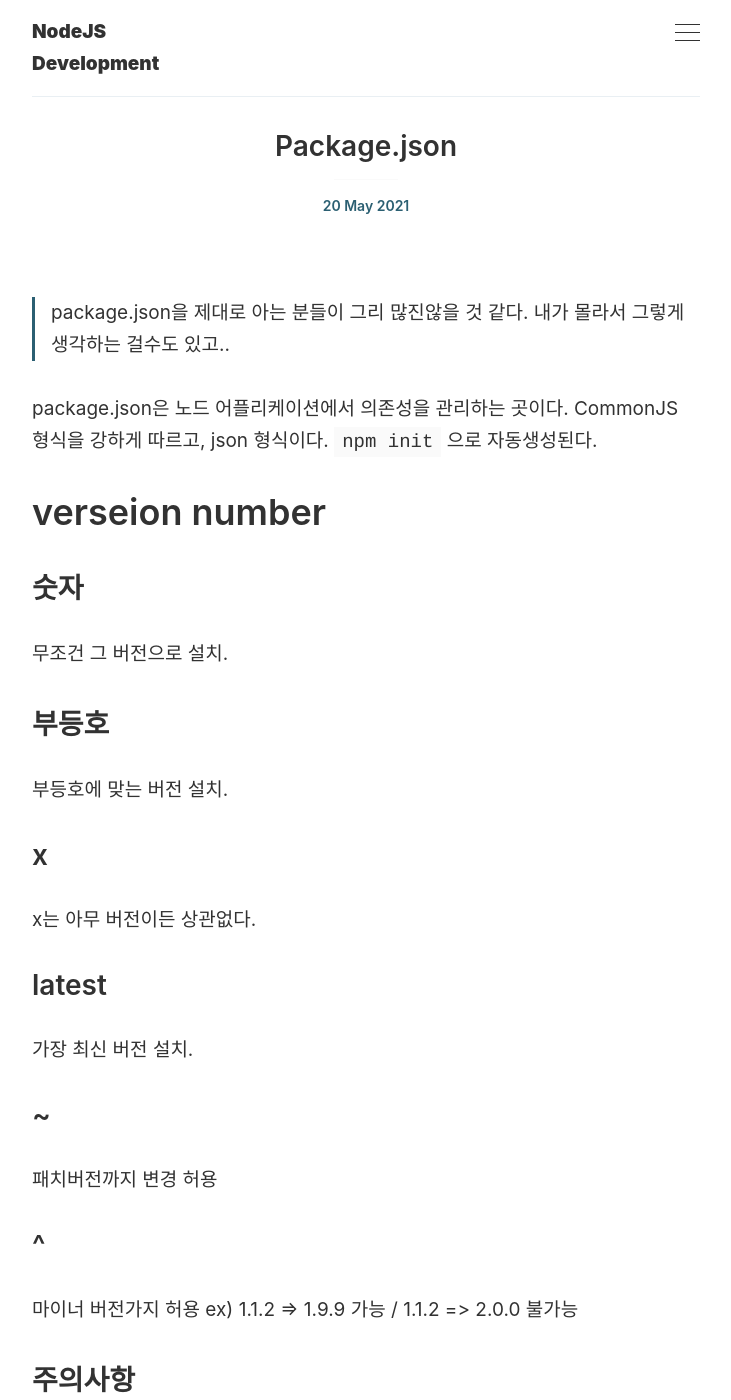
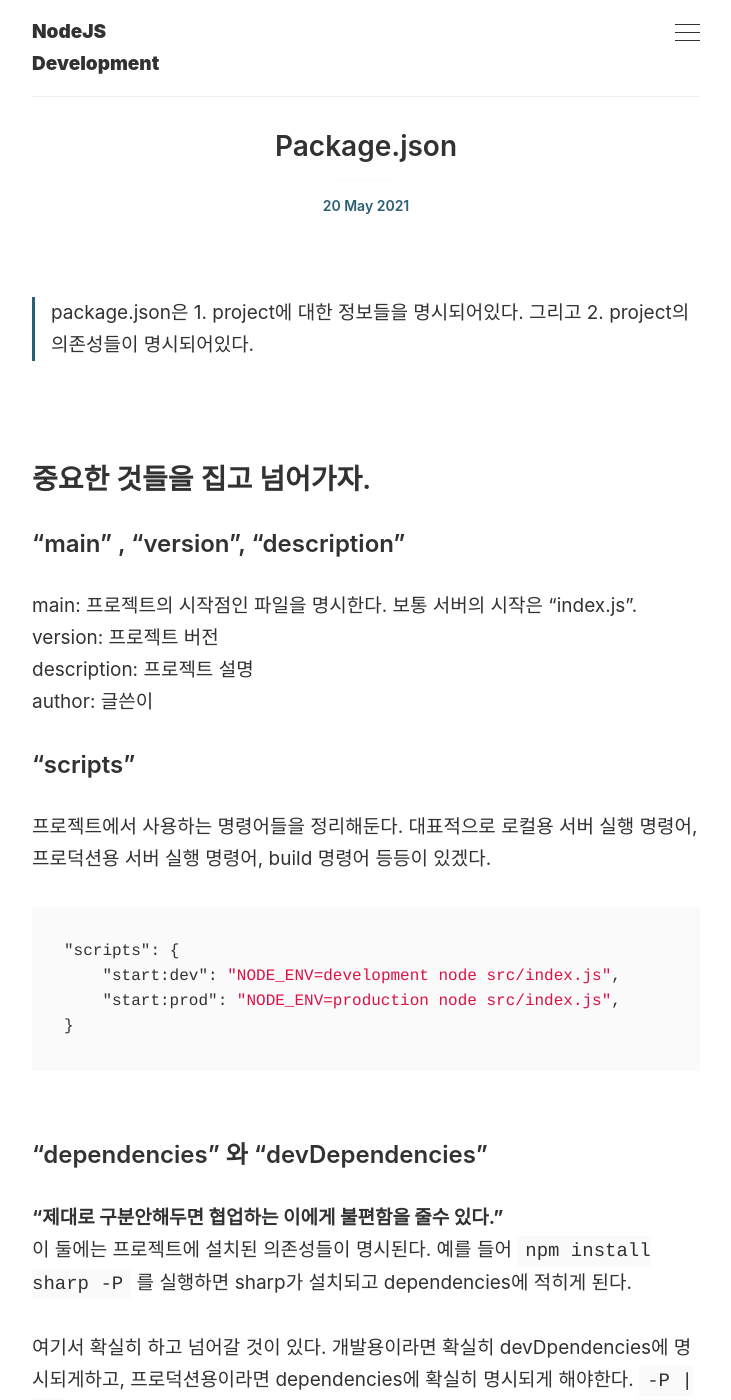
Before and after one commit to dont-think-about-too-much/dont-think-about-too-much.github.io, a Jekyll site: the page built from _posts/2021-05-20-package-json.md, in a window 1280 px wide and 1400 px high. Shown: the whole window, without its empty margins (274-1005 px from the left). Built offline with Jekyll 4.4.1, drawn with Linux system fonts in a browser that asks for light colours; some of the changed text lies outside the part shown.

Commit message:
TEST: tag 테스트

````diff
--- a/_posts/2021-05-20-package-json.md
+++ b/_posts/2021-05-20-package-json.md
@@ -5,28 +5,35 @@ tags: [frontpage, jekyll, blog]
 
 ---
 <br>
+> package.json은 1. project에 대한 정보들을 명시되어있다. 그리고 2. project의 의존성들이 명시되어있다.
 
->package.json을 제대로 아는 분들이 그리 많진않을 것 같다. 내가 몰라서 그렇게 생각하는 걸수도 있고..
+<br>
+## 중요한 것들을 집고 넘어가자.
 
-package.json은 노드 어플리케이션에서 의존성을 관리하는 곳이다. CommonJS 형식을 강하게 따르고, json 형식이다.
-`npm init` 으로 자동생성된다.
+### "main" , "version", "description"
+main: 프로젝트의 시작점인 파일을 명시한다. 보통 서버의 시작은 "index.js".<br>
+version: 프로젝트 버전<br>
+description: 프로젝트 설명<br>
+author: 글쓴이
 
+### "scripts"
+프로젝트에서 사용하는 명령어들을 정리해둔다.
+대표적으로 로컬용 서버 실행 명령어, 프로덕션용 서버 실행 명령어, build 명령어 등등이 있겠다.
+```json
+"scripts": {
+    "start:dev": "NODE_ENV=development node src/index.js",
+    "start:prod": "NODE_ENV=production node src/index.js",
+}
+```
+<br>
+### "dependencies" 와 "devDependencies"
+**"제대로 구분안해두면 협업하는 이에게 불편함을 줄수 있다."**<br>
+이 둘에는 프로젝트에 설치된 의존성들이 명시된다. 예를 들어 `npm install sharp -P` 를 실행하면 sharp가 설치되고 dependencies에 적히게 된다.
 
+여기서 확실히 하고 넘어갈 것이 있다. 개발용이라면 확실히 devDpendencies에 명시되게하고, 프로덕션용이라면 dependencies에 확실히 명시되게 해야한다. `-P | -D`
+- -P<br>
+`npm install <someDependency> -P`는 "dependencies"에 명시되고.
+- -D<br>
+`npm install <someDependency> -D`는 "devDependencies"에 명시된다.
 
-# verseion number
-## 숫자
-무조건 그 버전으로 설치.
-## 부등호
-부등호에 맞는 버전 설치.
-## x
-x는 아무 버전이든 상관없다.
-## latest
-가장 최신 버전 설치.
-## ~
-패치버전까지 변경 허용
-## ^
-마이너 버전가지 허용 ex) 1.1.2 => 1.9.9 가능 / 1.1.2 => 2.0.0 불가능
-
-
-## 주의사항
-개발 도중일지라도 의존성 그냥 npm i 하지말고, dependencies, devDependencies 나눠서 install 해야한다.
+대충 `npm i <someDependency>` 로만 하다보면 타인이 이 프로젝트의 의존성을 파악하는데 힘들어진다.
````
Also changed, not shown: _posts/2021-05-20-node-backend-fundamentals.md (+9 -3 lines).
